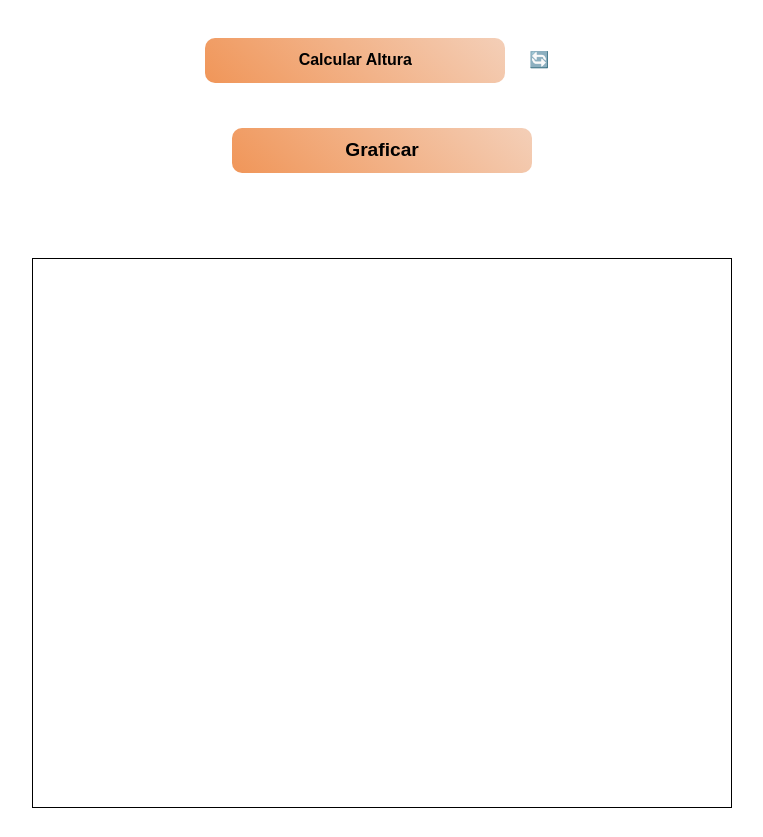
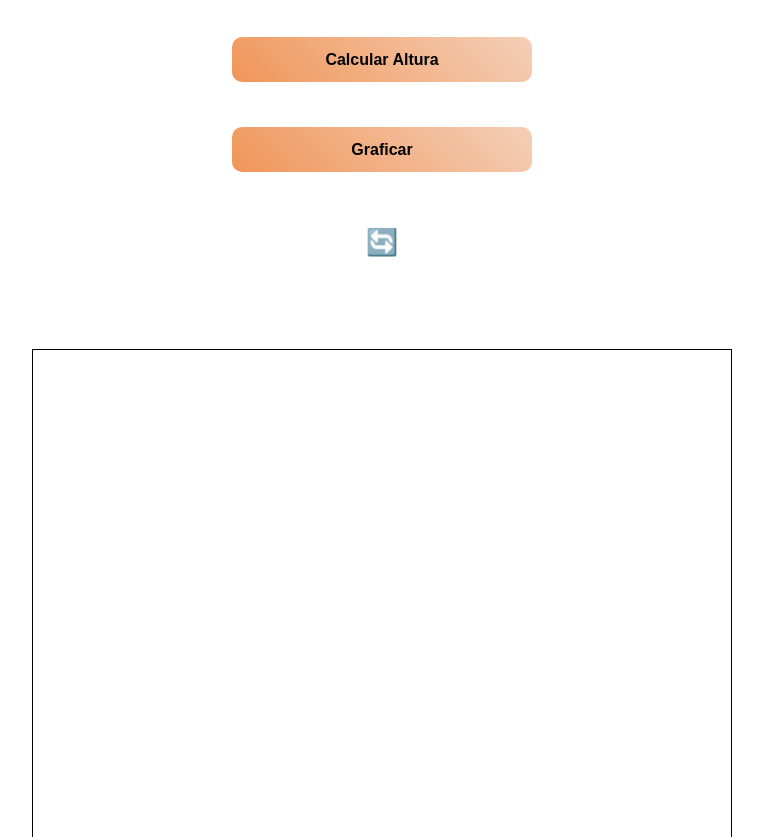
Before and after one commit to UCC-LabCompu2-Historico/proyecto2021-aguilar, a plain HTML site: page Ejercicio.html in a window 1280 px wide. Shown: the part 1044-1881 px from the top of the page, without its empty margins (258-1021 px from the left). Drawn offline with Linux system fonts and the light colour scheme.

Commit message:
Se modifico boton de actualizar pagina

```diff
--- a/Ejercicio.html
+++ b/Ejercicio.html
@@ -102,15 +102,15 @@
                     <button class="button" type="button" id="botonResultado" onclick="calcularAltura()">
                         Calcular Altura
                     </button>
-                    <button id="RecargarPagina" type="button"  onclick="location.reload()">
-                        &#128260
-                    </button>
                 </p>
-
-
                 <p>
                     <button type="button" class="botonGrafico" id="botonGrafico"
                             onclick="dibujarEdificio(gravedad.value,tiempo.value,velocidadInicial.value)">Graficar
+                    </button>
+                </p>
+                <p>
+                    <button id="RecargarPagina" type="button"  onclick="location.reload()">
+                        &#128260
                     </button>
                 </p>
             </div>
--- a/Funciones.js
+++ b/Funciones.js
@@ -82,11 +82,6 @@ function calcularAltura() {
     canvas.width = canvas.width;
 
 
-
-
-
-
-
     var alto = ((velocidadI * tiempo) + 0.5 * gravedad * tiempo ^ 2);
 
     //Dibujo edificio
@@ -105,3 +100,10 @@ function calcularAltura() {
     ctx.fill();
     ctx.closePath();
 }
+
+function animarGrafico()
+{
+
+
+
+}
--- a/miEstilo.css
+++ b/miEstilo.css
@@ -188,19 +188,20 @@ label{
     font-weight: bold;
     color: #000000;
     cursor: pointer;
+    align-content: center;
 }
 #RecargarPagina {
-    width: 45px;
-    height: 45px;
+    width: 50px;
+    height: 50px;
     margin: 40px 2px 2px 2px;
     background: #ffffff;
     border: none;
     text-align: center;
-    font-size: 16px;
+    font-size: 26px;
     cursor: pointer;
 }
 
-#botonResultado:active, #botonGrafico, #RecargarPagina:active{
+#botonResultado:active, #botonGrafico:active, #RecargarPagina:active{
     font-weight: bold;
 }
 
@@ -209,11 +210,10 @@ label{
     text-decoration: none;
 }
 
-#botonResultado:hover, #botonGrafico, #RecargarPagina:hover {
+#botonResultado:hover, #botonGrafico:hover, #RecargarPagina:hover {
     text-decoration: blink;
     font-size: 1.2em;
 }
-
 
 #DatosPersonales {
     background-color: #000000;
```
Also changed, not shown: imagenes/edificio.jpg (added), 1 other file.
